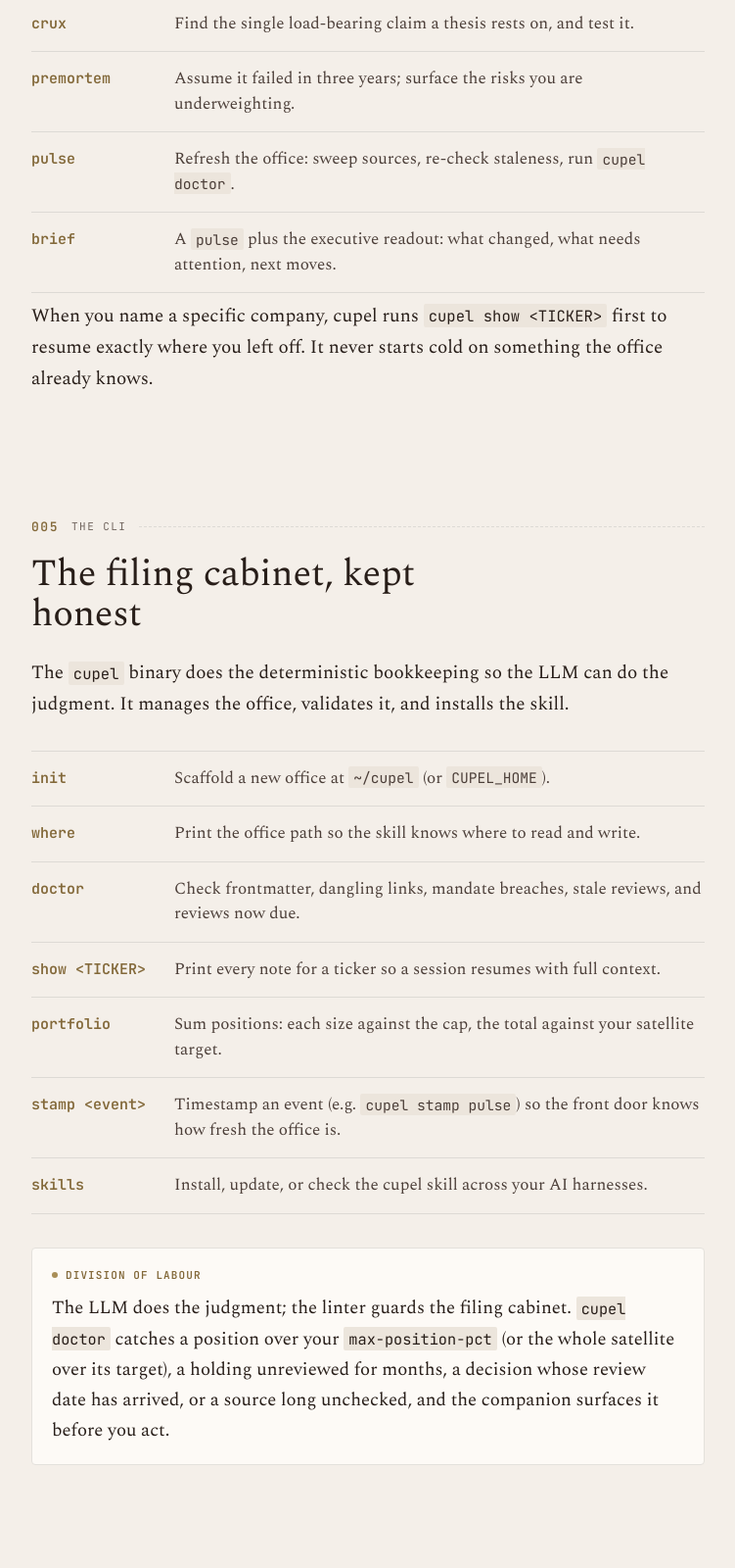
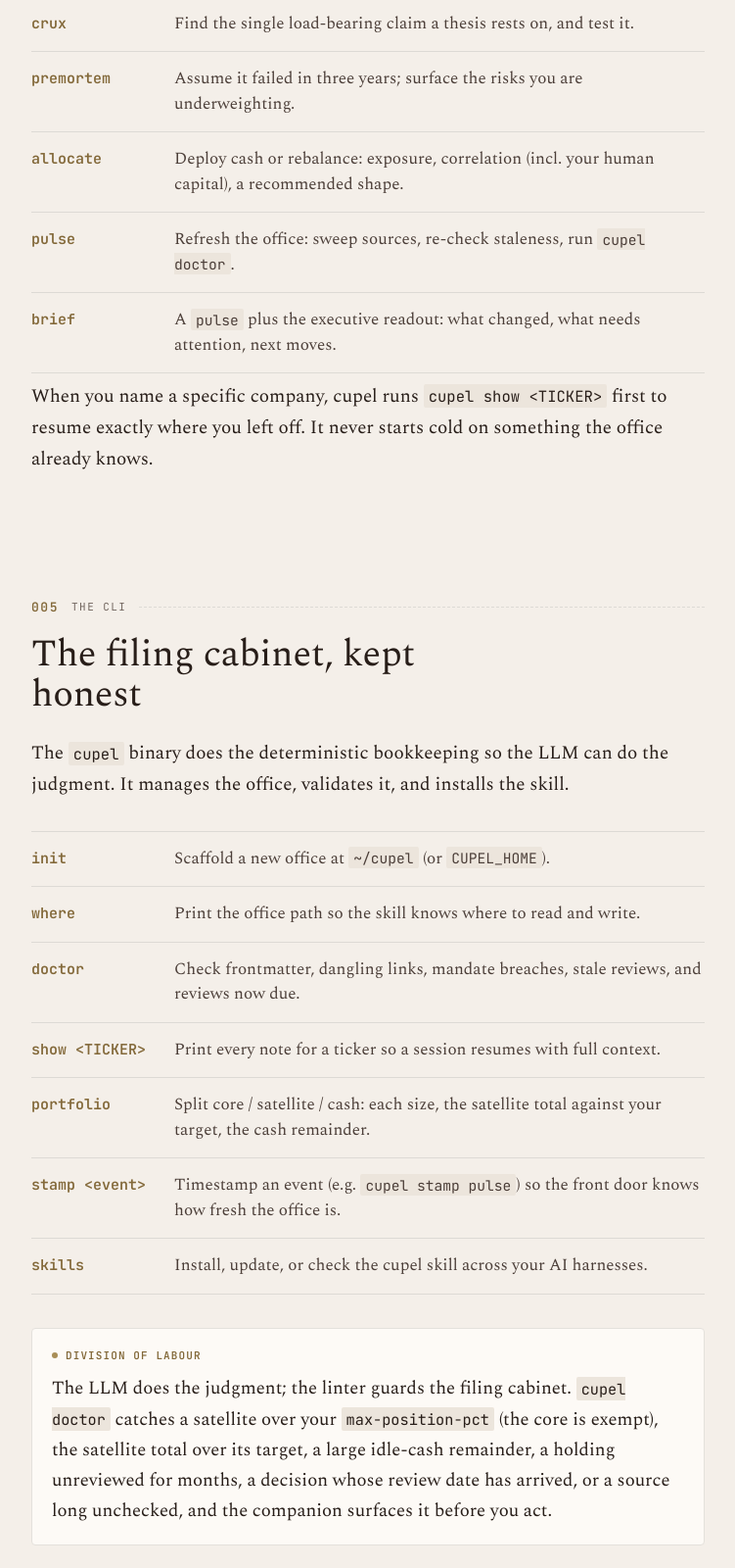
Before and after one commit to SamGalanakis/cupel, a website: page docs/index.html in a window 1280 px wide. Shown: the part 4520-6120 px from the top of the page at 98% size, without its empty margins (390-1141 px from the left). Drawn offline with nearby package versions, Linux system fonts and the light colour scheme; a web font is replaced by a local one.

Commit message:
docs: finish the 0.2.0 doc pass
- PRODUCT.md: update the stance line to recommend-with-risks (was "does
  not issue buy or sell calls").
- docs/index.html: add `allocate` to the command nav + ledger; update the
  `portfolio` CLI blurb to core/satellite/cash and the `doctor` blurb to
  satellite-only cap + idle-cash.

```diff
--- a/docs/index.html
+++ b/docs/index.html
@@ -69,6 +69,7 @@
             <li><a href="#cmd-assay">assay</a></li>
             <li><a href="#cmd-crux">crux</a></li>
             <li><a href="#cmd-premortem">premortem</a></li>
+            <li><a href="#cmd-allocate">allocate</a></li>
             <li><a href="#cmd-pulse">pulse</a></li>
             <li><a href="#cmd-brief">brief</a></li>
           </ol>
@@ -160,6 +161,7 @@
         <div class="ledger-row" id="cmd-assay"><span class="ledger-cmd">assay</span><span class="ledger-job">Test one idea: a good business at a fair price, inside your edge?</span></div>
         <div class="ledger-row" id="cmd-crux"><span class="ledger-cmd">crux</span><span class="ledger-job">Find the single load-bearing claim a thesis rests on, and test it.</span></div>
         <div class="ledger-row" id="cmd-premortem"><span class="ledger-cmd">premortem</span><span class="ledger-job">Assume it failed in three years; surface the risks you are underweighting.</span></div>
+        <div class="ledger-row" id="cmd-allocate"><span class="ledger-cmd">allocate</span><span class="ledger-job">Deploy cash or rebalance: exposure, correlation (incl. your human capital), a recommended shape.</span></div>
         <div class="ledger-row" id="cmd-pulse"><span class="ledger-cmd">pulse</span><span class="ledger-job">Refresh the office: sweep sources, re-check staleness, run <code>cupel doctor</code>.</span></div>
         <div class="ledger-row" id="cmd-brief"><span class="ledger-cmd">brief</span><span class="ledger-job">A <code>pulse</code> plus the executive readout: what changed, what needs attention, next moves.</span></div>
       </div>
@@ -175,13 +177,13 @@
         <div class="ledger-row" id="cli-where"><span class="ledger-cmd">where</span><span class="ledger-job">Print the office path so the skill knows where to read and write.</span></div>
         <div class="ledger-row" id="cli-doctor"><span class="ledger-cmd">doctor</span><span class="ledger-job">Check frontmatter, dangling links, mandate breaches, stale reviews, and reviews now due.</span></div>
         <div class="ledger-row" id="cli-show"><span class="ledger-cmd">show &lt;TICKER&gt;</span><span class="ledger-job">Print every note for a ticker so a session resumes with full context.</span></div>
-        <div class="ledger-row" id="cli-portfolio"><span class="ledger-cmd">portfolio</span><span class="ledger-job">Sum positions: each size against the cap, the total against your satellite target.</span></div>
+        <div class="ledger-row" id="cli-portfolio"><span class="ledger-cmd">portfolio</span><span class="ledger-job">Split core / satellite / cash: each size, the satellite total against your target, the cash remainder.</span></div>
         <div class="ledger-row" id="cli-stamp"><span class="ledger-cmd">stamp &lt;event&gt;</span><span class="ledger-job">Timestamp an event (e.g. <code>cupel stamp pulse</code>) so the front door knows how fresh the office is.</span></div>
         <div class="ledger-row" id="cli-skills"><span class="ledger-cmd">skills</span><span class="ledger-job">Install, update, or check the cupel skill across your AI harnesses.</span></div>
       </div>
       <div class="assay-note">
         <p class="label">Division of labour</p>
-        <p>The LLM does the judgment; the linter guards the filing cabinet. <code>cupel doctor</code> catches a position over your <code>max-position-pct</code> (or the whole satellite over its target), a holding unreviewed for months, a decision whose review date has arrived, or a source long unchecked, and the companion surfaces it before you act.</p>
+        <p>The LLM does the judgment; the linter guards the filing cabinet. <code>cupel doctor</code> catches a satellite over your <code>max-position-pct</code> (the core is exempt), the satellite total over its target, a large idle-cash remainder, a holding unreviewed for months, a decision whose review date has arrived, or a source long unchecked, and the companion surfaces it before you act.</p>
       </div>
     </section>
 
```
Also changed, not shown: PRODUCT.md (+1 -1 lines).
